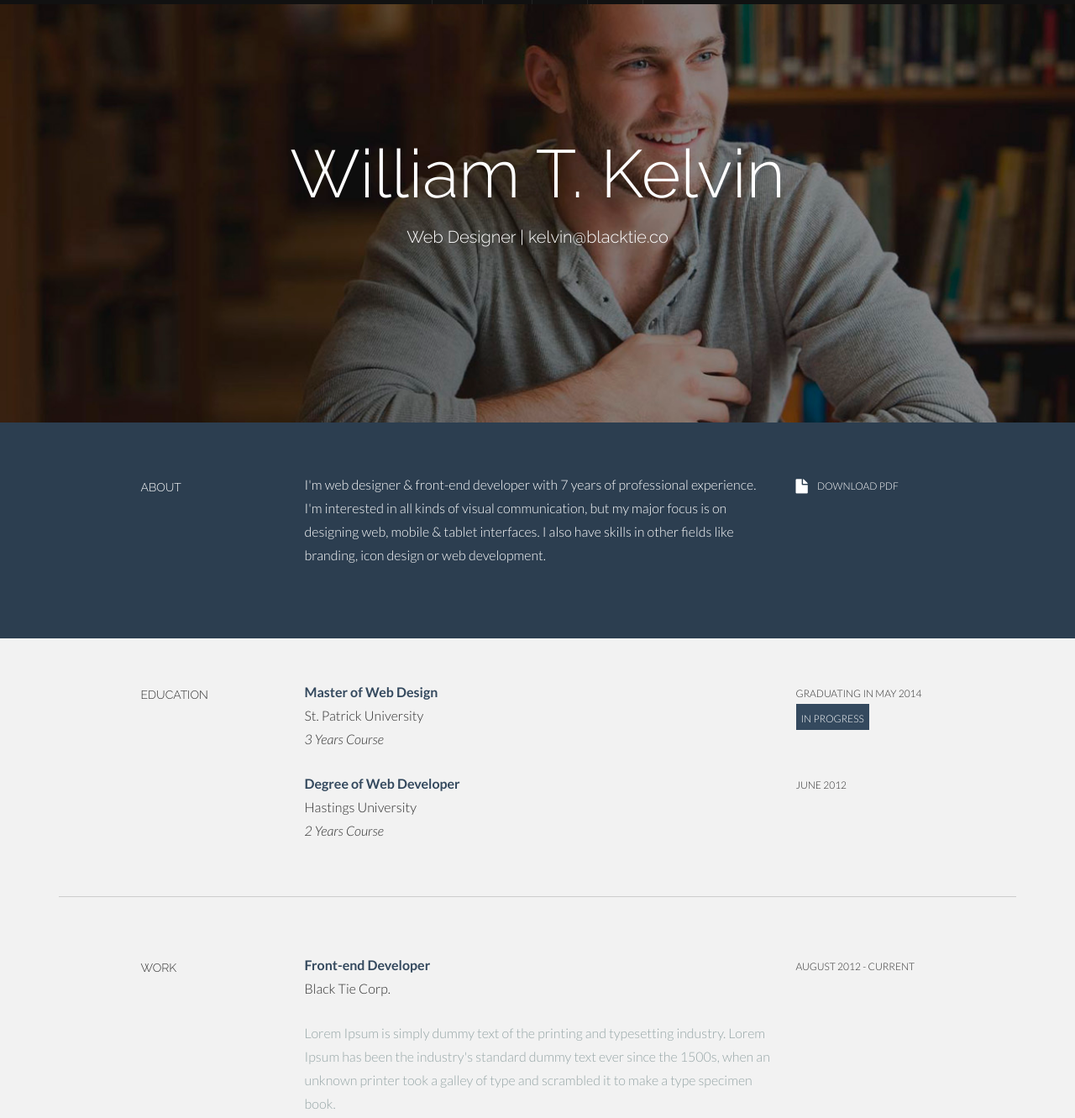
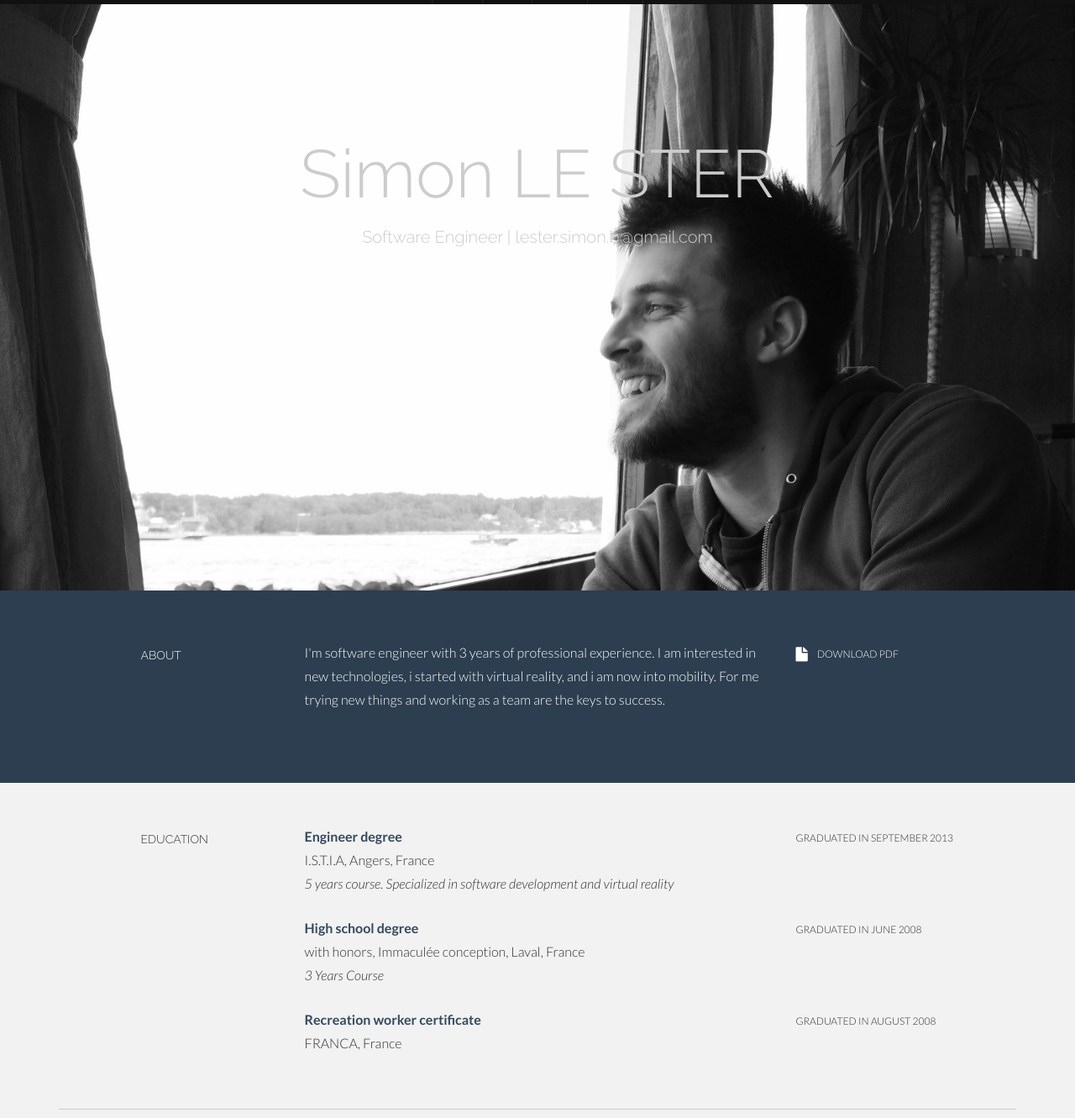
Before and after one commit to lester-s/SitePerso, a plain HTML site: page index.html in a window 1280 px wide. Shown: the part 57-1388 px from the top of the page at 84% size. Drawn offline with Linux system fonts and the light colour scheme.

Commit message:
Add education part

```diff
--- a/assets/css/main.css
+++ b/assets/css/main.css
@@ -23,6 +23,18 @@ h1, h2, h3, h4, h5, h6 {
     font-weight: 300;
     color: #333;
 }
+
+#h1Header {
+    font-family: "Raleway";
+    font-weight: 300;
+    color: #2c3e50;
+}
+
+ #h3Header {
+     font-family: "Raleway";
+     font-weight: 300;
+     color: #2c3e50;
+ }
 
 
 /* Paragraph & Typographic */
@@ -153,13 +165,13 @@ a:after {
 
 /* Header Wrap */
 #headerwrap {
-	background: url(../img/header-bg.jpg) no-repeat center top;
+	background: url(../img/header-bg3.jpg) no-repeat center top;
 	margin-top: 60px;
 	padding-top:140px;
 	text-align:center;
 	background-attachment: relative;
-	background-position: center center;
-	min-height: 500px;
+	background-position: center bottom;
+	min-height: 700px;
 	width: 100%;
 
     -webkit-background-size: 100%;
@@ -175,12 +187,12 @@ a:after {
 
 #headerwrap h1 {
 	font-size: 80px;
-	color: white;
+	color: #cccccc;
 }
 
 #headerwrap h3 {
 	font-size: 20px;
-	color: white;
+	color: #cccccc;
 }
 
 /* Intnro Wrap */
--- a/index.html
+++ b/index.html
@@ -7,7 +7,7 @@
     <meta name="author" content="">
     <link rel="shortcut icon" href="assets/ico/favicon.png">
 
-    <title>Kelvin - Bootstrap 3 Resume Theme</title>
+    <title>Simon LE STER - CV</title>
 
     <!-- Bootstrap core CSS -->
     <link href="assets/css/bootstrap.css" rel="stylesheet">
@@ -58,8 +58,8 @@
 		<div class="container">
 			<div class="row centered">
 				<div class="col-lg-12">
-					<h1>William T. Kelvin</h1>
-					<h3>Web Designer | kelvin@blacktie.co</h3>
+					<h1>Simon LE STER</h1>
+					<h3>Software Engineer | lester.simon.b@gmail.com</h3>
 				</div><!--/.col-lg-12 -->
 			</div><!--/.row -->
 		</div><!--/.container -->
@@ -75,7 +75,7 @@
 					<h5>ABOUT</h5>
 				</div>
 				<div class="col-lg-6">
-					<p>I'm web designer & front-end developer with 7 years of professional experience. I'm interested in all kinds of visual communication, but my major focus is on designing web, mobile & tablet interfaces. I also have skills in other fields like branding, icon design or web development.</p>
+					<p>I'm software engineer with 3 years of professional experience. I am interested in new technologies, i started with virtual reality, and i am now into mobility. For me trying new things and working as a team are the keys to success.</p>
 				</div>
 				<div class="col-lg-3">
 					<p><a href="#"><i class="icon-file"></i></a> <sm>DOWNLOAD PDF</sm></p>
@@ -95,26 +95,35 @@
 					<h5>EDUCATION</h5>
 				</div>
 				<div class="col-lg-6">
-					<p><t>Master of Web Design</t><br/>
-						St. Patrick University <br/>
+					<p><t>Engineer degree</t><br/>
+						I.S.T.I.A, Angers, France <br/>
+						<i>5 years course. Specialized in software development and virtual reality</i>
+					</p>
+				</div>
+				<div class="col-lg-3">
+					<p><sm>GRADUATED IN SEPTEMBER 2013</sm><br/>
+					</p>
+				</div>
+
+				<div class="col-lg-6 col-lg-offset-3">
+					<p><t>High school degree</t><br/>
+						with honors, Immaculée conception, Laval, France <br/>
 						<i>3 Years Course</i>
 					</p>
 				</div>
 				<div class="col-lg-3">
-					<p><sm>GRADUATING IN MAY 2014</sm><br/>
-					<imp><sm>IN PROGRESS</sm></imp>
-					</p>
+					<p><sm>GRADUATED IN JUNE 2008</sm></p>
 				</div>
 
-				<div class="col-lg-6 col-lg-offset-3">
-					<p><t>Degree of Web Developer</t><br/>
-						Hastings University <br/>
-						<i>2 Years Course</i>
-					</p>
-				</div>
-				<div class="col-lg-3">
-					<p><sm>JUNE 2012</sm></p>
-				</div>
+                <div class="col-lg-6 col-lg-offset-3">
+                    <p><t>Recreation worker certificate</t><br/>
+                        FRANCA, France <br/>
+                    </p>
+                </div>
+                <div class="col-lg-3">
+                    <p><sm>GRADUATED IN AUGUST 2008</sm></p>
+                </div>
+
 
 		</div><!--/.row -->
 		<br>
```
Also changed, not shown: assets/img/header-bg2.jpg (added), assets/img/header-bg3.jpg (added).
